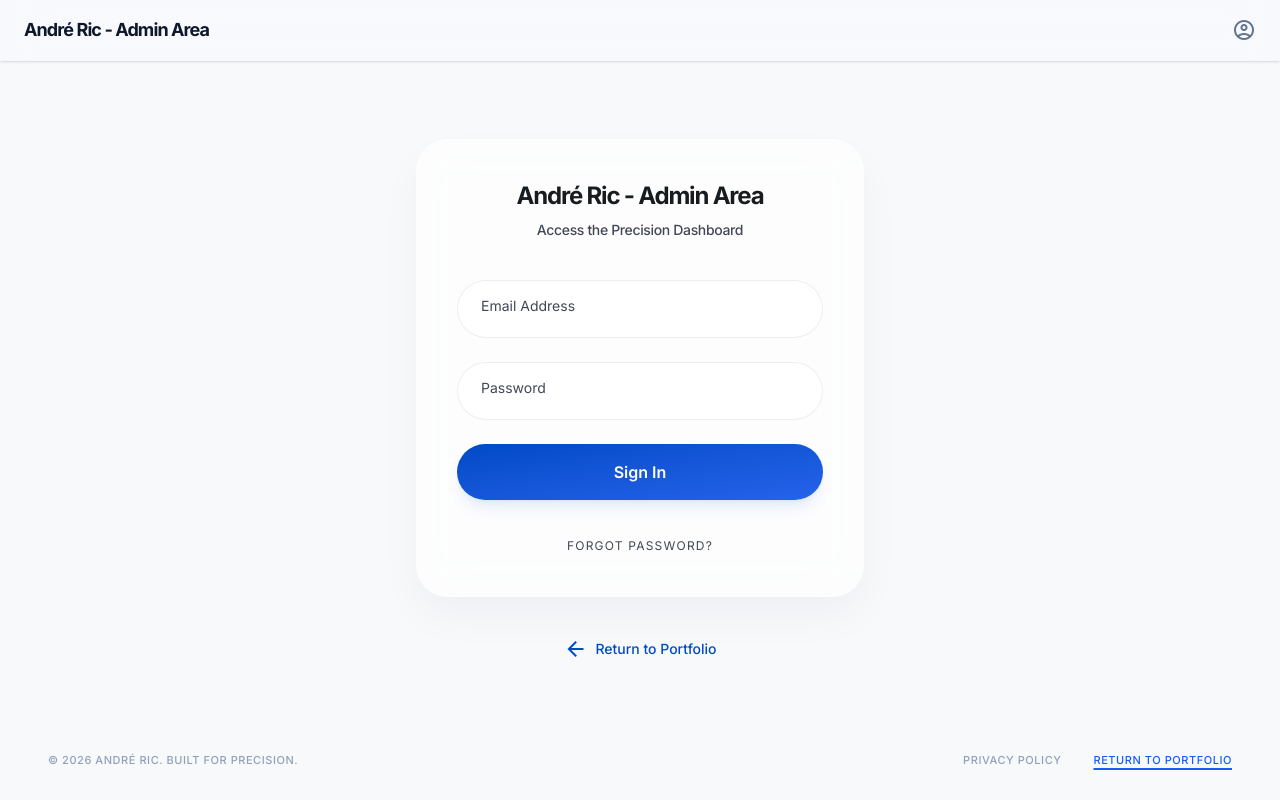
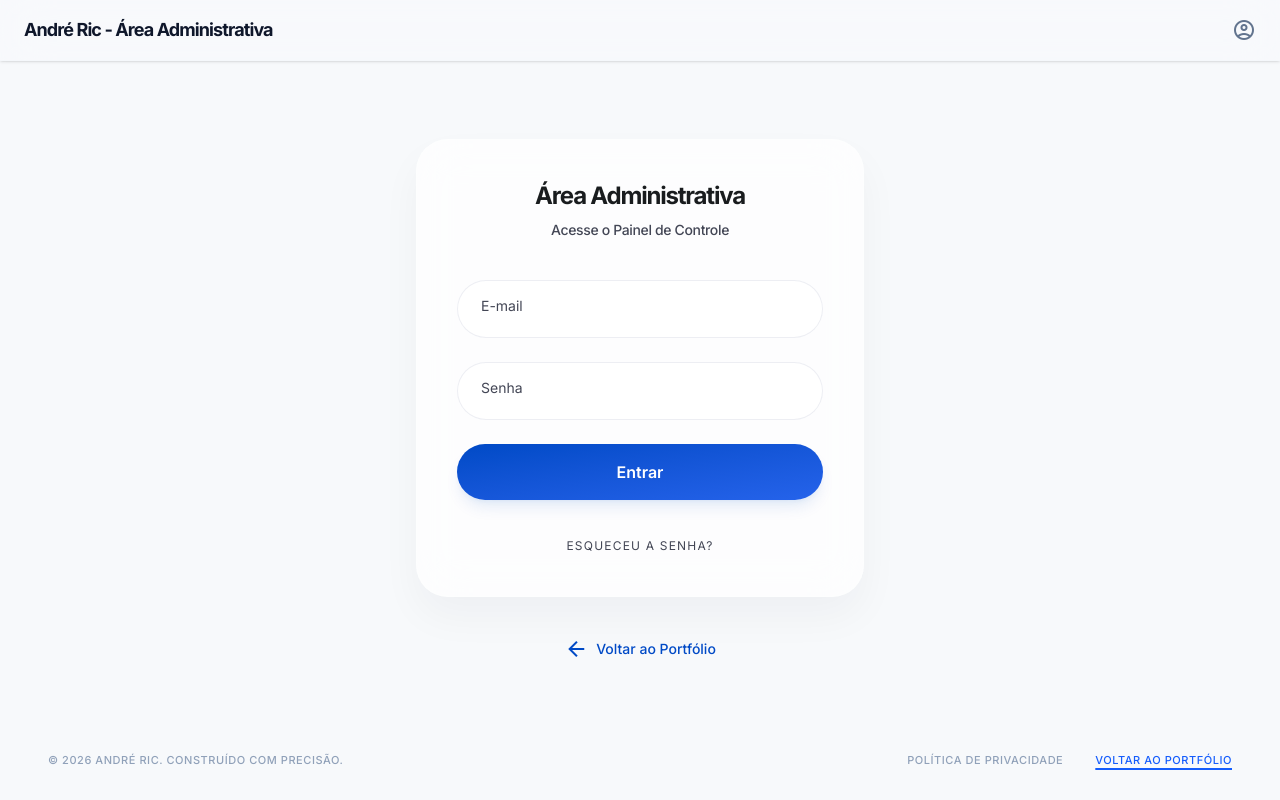
Before and after one commit to arporj/andreric.com, a React (Vite) app: page /admin in a window 1280 px wide. Built offline with nearby package versions, Linux system fonts and the light colour scheme; no server answers.

Commit message:
feat(auth): implementa autenticacao supabase na pagina de login admin

```diff
--- /dev/null
+++ b/src/lib/supabase.ts
@@ -0,0 +1,14 @@
+import { createClient } from '@supabase/supabase-js'
+
+const supabaseUrl = import.meta.env.VITE_SUPABASE_URL
+const supabaseAnonKey = import.meta.env.VITE_SUPABASE_ANON_KEY
+
+if (!supabaseUrl || !supabaseAnonKey) {
+  throw new Error('Supabase environment variables are missing')
+}
+
+export const supabase = createClient(supabaseUrl, supabaseAnonKey, {
+  db: {
+    schema: 'andreric'
+  }
+})
--- a/src/pages/AdminLogin.tsx
+++ b/src/pages/AdminLogin.tsx
@@ -1,15 +1,34 @@
 import React, { useState } from 'react';
 import { useNavigate } from 'react-router-dom';
+import { supabase } from '../lib/supabase';
 
 export function AdminLogin() {
   const navigate = useNavigate();
   const [email, setEmail] = useState('');
   const [password, setPassword] = useState('');
+  const [loading, setLoading] = useState(false);
+  const [error, setError] = useState('');
 
-  const handleLogin = (e: React.FormEvent) => {
+  const handleLogin = async (e: React.FormEvent) => {
     e.preventDefault();
-    // Supabase auth irá aqui nas próximas etapas.
-    console.log('Tentativa de login:', email, password);
+    setLoading(true);
+    setError('');
+
+    try {
+      const { error } = await supabase.auth.signInWithPassword({
+        email,
+        password,
+      });
+
+      if (error) throw error;
+
+      // Successful login
+      navigate('/admin/dashboard');
+    } catch (err: any) {
+      setError(err.message || 'Erro ao realizar login. Verifique suas credenciais.');
+    } finally {
+      setLoading(false);
+    }
   };
 
   return (
@@ -17,7 +36,7 @@ export function AdminLogin() {
       {/* Header Admin Menor/Mais Discreto para a tela de Login */}
       <header className="fixed top-0 w-full z-50 bg-slate-50/70 dark:bg-slate-900/70 backdrop-blur-xl border-b border-slate-200/10 dark:border-slate-800/10 shadow-sm dark:shadow-none">
         <div className="flex justify-between items-center px-6 py-4 w-full max-w-7xl mx-auto">
-          <div className="text-lg font-bold tracking-tighter text-slate-900 dark:text-slate-100">André Ric - Admin Area</div>
+          <div className="text-lg font-bold tracking-tighter text-slate-900 dark:text-slate-100">André Ric - Área Administrativa</div>
           <div className="flex items-center gap-4">
             <span className="material-symbols-outlined text-slate-500 dark:text-slate-400">account_circle</span>
           </div>
@@ -28,11 +47,16 @@ export function AdminLogin() {
         <div className="absolute top-1/2 left-1/2 -translate-x-1/2 -translate-y-1/2 w-[800px] h-[800px] bg-primary/5 rounded-full blur-[120px] -z-10"></div>
         <div className="w-full max-w-md glass-card rounded-lg p-10 shadow-[0_20px_40px_rgba(15,23,42,0.04)] border border-white/20 bg-white/70 backdrop-blur-xl">
           <div className="text-center mb-10">
-            <h1 className="font-headline font-bold text-2xl tracking-tighter text-on-surface mb-2">André Ric - Admin Area</h1>
-            <p className="text-on-surface-variant text-sm font-medium tracking-tight">Access the Precision Dashboard</p>
+            <h1 className="font-headline font-bold text-2xl tracking-tighter text-on-surface mb-2">Área Administrativa</h1>
+            <p className="text-on-surface-variant text-sm font-medium tracking-tight">Acesse o Painel de Controle</p>
           </div>
 
           <form onSubmit={handleLogin} className="space-y-6">
+            {error && (
+              <div className="bg-red-50 dark:bg-red-900/30 text-red-600 dark:text-red-400 text-sm p-3 rounded-lg border border-red-200 dark:border-red-800/50">
+                {error}
+              </div>
+            )}
             <div className="relative group">
               <input
                 id="email"
@@ -43,7 +67,7 @@ export function AdminLogin() {
                 className="peer w-full bg-surface-container-lowest border border-outline-variant/30 rounded-full px-6 py-4 text-on-surface placeholder-transparent focus:outline-none focus:ring-2 focus:ring-primary-container focus:border-transparent transition-all duration-200"
               />
               <label htmlFor="email" className="absolute left-6 top-4 text-on-surface-variant text-sm transition-all duration-200 pointer-events-none peer-focus:-top-2.5 peer-focus:left-5 peer-focus:text-xs peer-focus:bg-surface-container-lowest peer-focus:px-2 peer-[:not(:placeholder-shown)]:-top-2.5 peer-[:not(:placeholder-shown)]:left-5 peer-[:not(:placeholder-shown)]:text-xs peer-[:not(:placeholder-shown)]:bg-surface-container-lowest peer-[:not(:placeholder-shown)]:px-2">
-                Email Address
+                E-mail
               </label>
             </div>
 
@@ -57,36 +81,36 @@ export function AdminLogin() {
                 className="peer w-full bg-surface-container-lowest border border-outline-variant/30 rounded-full px-6 py-4 text-on-surface placeholder-transparent focus:outline-none focus:ring-2 focus:ring-primary-container focus:border-transparent transition-all duration-200"
               />
               <label htmlFor="password" className="absolute left-6 top-4 text-on-surface-variant text-sm transition-all duration-200 pointer-events-none peer-focus:-top-2.5 peer-focus:left-5 peer-focus:text-xs peer-focus:bg-surface-container-lowest peer-focus:px-2 peer-[:not(:placeholder-shown)]:-top-2.5 peer-[:not(:placeholder-shown)]:left-5 peer-[:not(:placeholder-shown)]:text-xs peer-[:not(:placeholder-shown)]:bg-surface-container-lowest peer-[:not(:placeholder-shown)]:px-2">
-                Password
+                Senha
               </label>
             </div>
 
-            <button type="submit" className="w-full bg-gradient-to-br from-primary to-primary-container text-on-primary font-semibold py-4 rounded-full shadow-lg shadow-primary/10 hover:-translate-y-0.5 hover:shadow-xl active:scale-95 transition-all duration-200">
-              Sign In
+            <button type="submit" disabled={loading} className="w-full bg-gradient-to-br from-primary to-primary-container text-on-primary font-semibold py-4 rounded-full shadow-lg shadow-primary/10 hover:-translate-y-0.5 hover:shadow-xl active:scale-95 transition-all duration-200 disabled:opacity-70 disabled:cursor-not-allowed">
+              {loading ? 'Entrando...' : 'Entrar'}
             </button>
           </form>
 
           <div className="mt-8 text-center">
             <a href="#" className="text-xs font-label uppercase tracking-widest text-on-surface-variant hover:text-primary transition-colors">
-              Forgot Password?
+              Esqueceu a senha?
             </a>
           </div>
         </div>
 
         <div className="mt-10 flex items-center gap-2 group cursor-pointer" onClick={() => navigate('/')}>
           <span className="material-symbols-outlined text-sm text-primary group-hover:-translate-x-1 transition-transform">arrow_back</span>
-          <span className="text-sm font-medium text-primary hover:text-on-primary-fixed-variant transition-colors">Return to Portfolio</span>
+          <span className="text-sm font-medium text-primary hover:text-on-primary-fixed-variant transition-colors">Voltar ao Portfólio</span>
         </div>
       </main>
 
       <footer className="w-full py-8 mt-auto bg-transparent">
         <div className="flex flex-col md:flex-row justify-between items-center px-12 w-full">
           <div className="font-['Inter'] text-[11px] uppercase tracking-[0.05em] font-medium text-slate-400 dark:text-slate-500">
-              © 2026 André Ric. Built for Precision.
+              © 2026 André Ric. Construído com Precisão.
           </div>
           <div className="flex gap-8 mt-4 md:mt-0">
-            <a href="#" className="font-['Inter'] text-[11px] uppercase tracking-[0.05em] font-medium text-slate-400 dark:text-slate-500 hover:text-slate-900 dark:hover:text-slate-100 transition-all">Privacy Policy</a>
-            <button onClick={() => navigate('/')} className="font-['Inter'] text-[11px] uppercase tracking-[0.05em] font-medium text-blue-600 dark:text-blue-400 underline decoration-2 underline-offset-4 hover:text-slate-900 dark:hover:text-slate-100 transition-all">Return to Portfolio</button>
+            <a href="#" className="font-['Inter'] text-[11px] uppercase tracking-[0.05em] font-medium text-slate-400 dark:text-slate-500 hover:text-slate-900 dark:hover:text-slate-100 transition-all">Política de Privacidade</a>
+            <button onClick={() => navigate('/')} className="font-['Inter'] text-[11px] uppercase tracking-[0.05em] font-medium text-blue-600 dark:text-blue-400 underline decoration-2 underline-offset-4 hover:text-slate-900 dark:hover:text-slate-100 transition-all">Voltar ao Portfólio</button>
           </div>
         </div>
       </footer>
```
